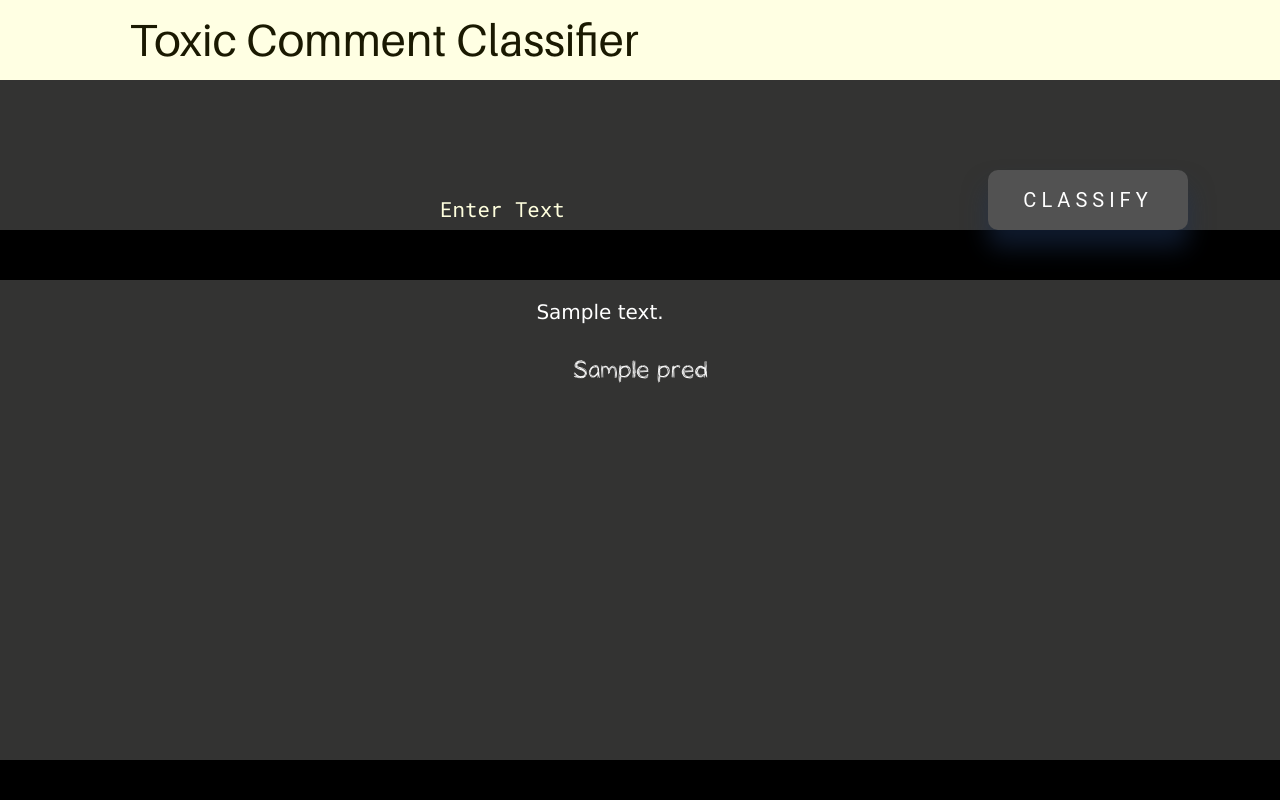
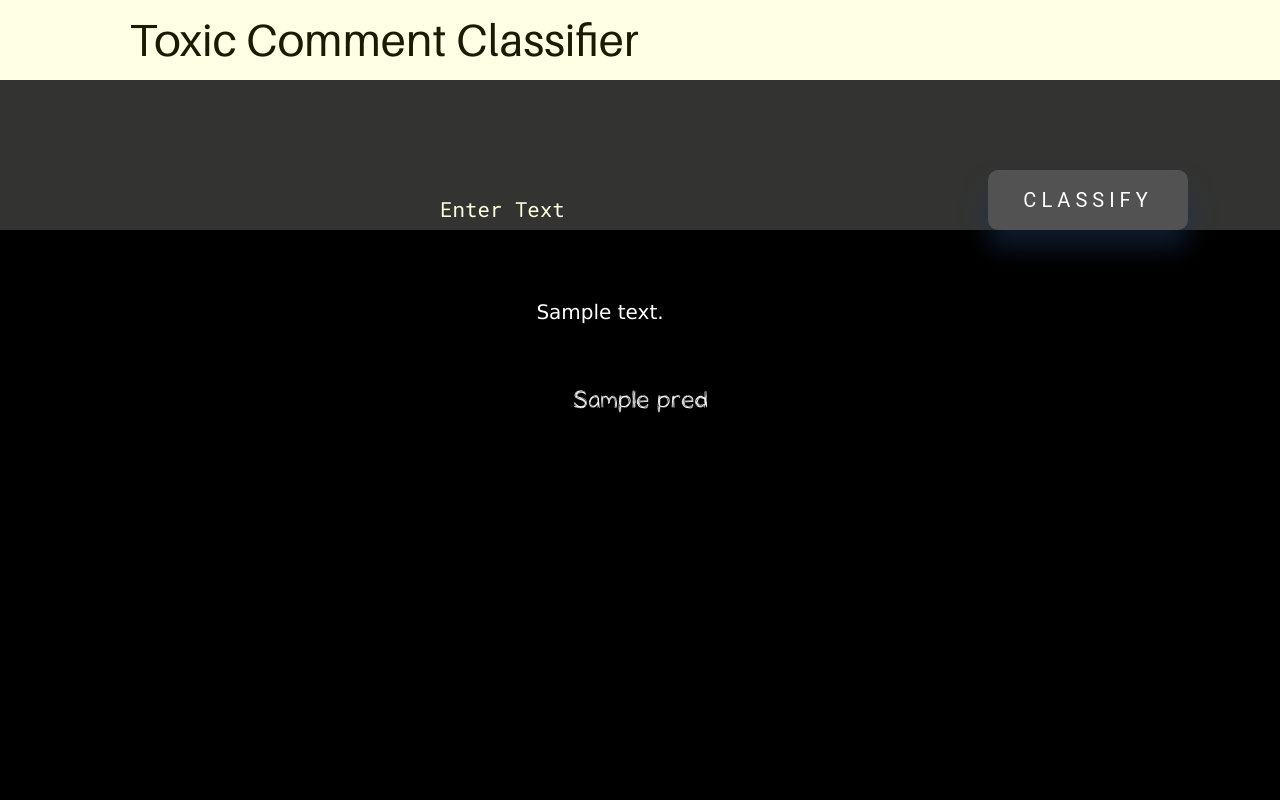
Before and after one commit to Arkapravaroy/toxic_classification, a Flask app: template templates/results.html in a window 1280 px wide. Run offline with Flask 2, Linux system fonts and the light colour scheme; the template is opened without the code that fills it: most values are stand-ins (such as "Sample title", 1, 10 or a date in 2020); some libraries are stand-ins or nearby versions.

Commit message:
Update style.css

```diff
--- a/static/style.css
+++ b/static/style.css
@@ -22,7 +22,7 @@ html, body { background-color: #000000; height: 100%; padding: 0; margin: 0; }
   float: left;
 }
 
-#div4 { background: #333332;
+#div4 { background: #000000;
     box-sizing: border-box;
     width: 100%;
     height: 60%;
@@ -55,7 +55,7 @@ html, body { background-color: #000000; height: 100%; padding: 0; margin: 0; }
     text-align: center;
     color: #fff;
     font-size: 20px;
-    padding-bottom: 30px;
+    padding-bottom: 60px;
     padding-top: 20px;
     padding-right: 80px;
 }
```
